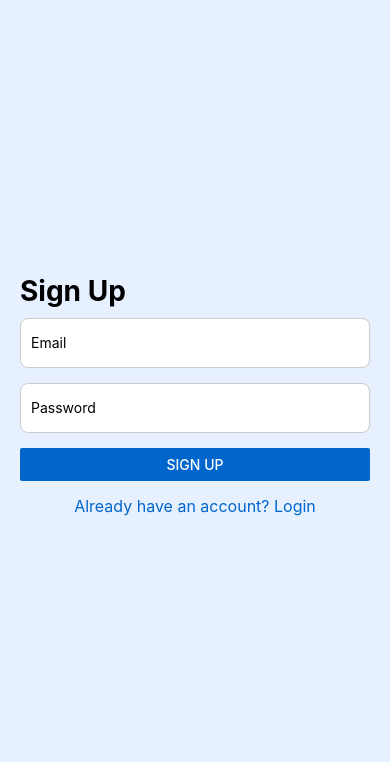
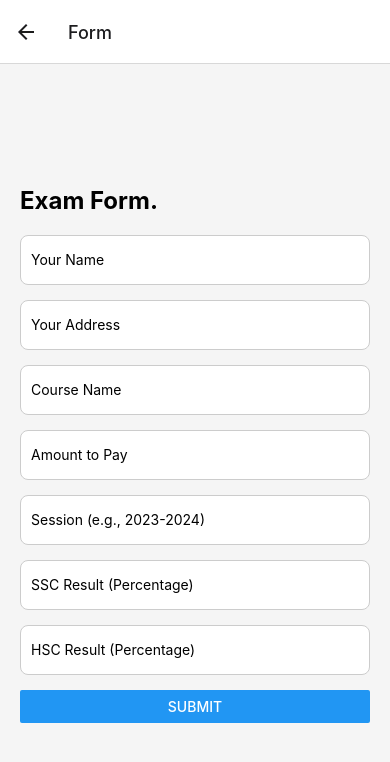
Before and after one commit to sekul-hassan/AndriodLab, a React Native app: screen /Form in a window 390 px wide. Shown: the top 762 px of the page. Built offline with nearby package versions, Linux system fonts and the light colour scheme; no server answers.

Commit message:
firebase batabase connected

```diff
--- a/App.js
+++ b/App.js
@@ -1,20 +1,21 @@
 import React from 'react';
-import { StyleSheet, View } from 'react-native';
+import { NavigationContainer } from '@react-navigation/native';
+import { createNativeStackNavigator } from '@react-navigation/native-stack';
+import { AuthProvider } from "./src/components/AuthContext";
 import AuthScreen from './src/components/AuthScreen';
-import {AuthProvider} from "./src/components/AuthContext";
+import FormScreen from './src/components/FormScreen';
+
+const Stack = createNativeStackNavigator();
 
 export default function App() {
     return (
         <AuthProvider>
-            <AuthScreen />
+            <NavigationContainer>
+                <Stack.Navigator initialRouteName="Auth">
+                    <Stack.Screen name="Auth" component={AuthScreen} />
+                    <Stack.Screen name="Form" component={FormScreen} />
+                </Stack.Navigator>
+            </NavigationContainer>
         </AuthProvider>
     );
 }
-
-const styles = StyleSheet.create({
-    container: {
-        flex: 1,
-        justifyContent: 'center',
-        padding: 20,
-    },
-});
--- a/src/components/AuthScreen.js
+++ b/src/components/AuthScreen.js
@@ -3,7 +3,7 @@ import { View, Text, TextInput, Button, Alert, StyleSheet, TouchableOpacity } fr
 import { auth } from '../../firebaseConfig';
 import { createUserWithEmailAndPassword, signInWithEmailAndPassword } from 'firebase/auth';
 
-const AuthScreen = () => {
+const AuthScreen = ({ navigation }) => {
     const [email, setEmail] = useState('');
     const [password, setPassword] = useState('');
     const [isSignUp, setIsSignUp] = useState(true);
@@ -16,6 +16,7 @@ const AuthScreen = () => {
             } else {
                 await signInWithEmailAndPassword(auth, email, password);
                 Alert.alert('User logged in successfully!');
+                navigation.navigate('Form');
             }
         } catch (error) {
             Alert.alert(error.message);
@@ -53,9 +54,9 @@ const AuthScreen = () => {
 const styles = StyleSheet.create({
     container: {
         flex: 1,
-        justifyContent: 'center',
-        marginTop: -55,
-        padding: 20,
+        padding:20,
+        paddingTop: 160,
+
         backgroundColor: '#E6F0FF',
     },
     title: {
--- a/src/components/FormScreen.js
+++ b/src/components/FormScreen.js
@@ -1,13 +1,75 @@
-import React from 'react';
-import { View, Text, TextInput, Button, StyleSheet } from 'react-native';
+import React, { useState } from 'react';
+import { View, Text, TextInput, Button, StyleSheet, Alert } from 'react-native';
 
 const FormScreen = () => {
+    const [name, setName] = useState('');
+    const [address, setAddress] = useState('');
+    const [course, setCourse] = useState('');
+    const [amount, setAmount] = useState('');
+    const [session, setSession] = useState('');
+    const [sscResult, setSscResult] = useState('');
+    const [hscResult, setHscResult] = useState('');
+
+    const handleSubmit = () => {
+        if (!name || !address || !course || !amount || !session || !sscResult || !hscResult) {
+            Alert.alert('Please fill out all fields');
+            return;
+        }
+
+        Alert.alert('Form submitted successfully!',
+            `Name: ${name}\nAddress: ${address}\nCourse: ${course}\nAmount: ${amount}\nSession: ${session}\nSSC Result: ${sscResult}\nHSC Result: ${hscResult}`
+        );
+    };
+
     return (
         <View style={styles.container}>
-            <Text style={styles.title}>Fill Up the Form</Text>
-            <TextInput placeholder="Your Name" style={styles.input} />
-            <TextInput placeholder="Your Address" style={styles.input} />
-            <Button title="Submit" onPress={() => alert('Form submitted!')} />
+            <Text style={styles.title}>Exam Form.</Text>
+            <TextInput
+                placeholder="Your Name"
+                style={styles.input}
+                value={name}
+                onChangeText={setName}
+            />
+            <TextInput
+                placeholder="Your Address"
+                style={styles.input}
+                value={address}
+                onChangeText={setAddress}
+            />
+            <TextInput
+                placeholder="Course Name"
+                style={styles.input}
+                value={course}
+                onChangeText={setCourse}
+            />
+            <TextInput
+                placeholder="Amount to Pay"
+                style={styles.input}
+                value={amount}
+                onChangeText={setAmount}
+                keyboardType="numeric"
+            />
+            <TextInput
+                placeholder="Session (e.g., 2023-2024)"
+                style={styles.input}
+                value={session}
+                onChangeText={setSession}
+            />
+            <TextInput
+                placeholder="SSC Result (Percentage)"
+                style={styles.input}
+                value={sscResult}
+                onChangeText={setSscResult}
+                keyboardType="numeric"
+            />
+            <TextInput
+                placeholder="HSC Result (Percentage)"
+                style={styles.input}
+                value={hscResult}
+                onChangeText={setHscResult}
+                keyboardType="numeric"
+            />
+            <Button title="Submit" onPress={handleSubmit} />
         </View>
     );
 };
@@ -23,7 +85,7 @@ const styles = StyleSheet.create({
         fontSize: 24,
         fontWeight: 'bold',
         marginBottom: 20,
-        textAlign: 'center',
+
     },
     input: {
         height: 50,
```
